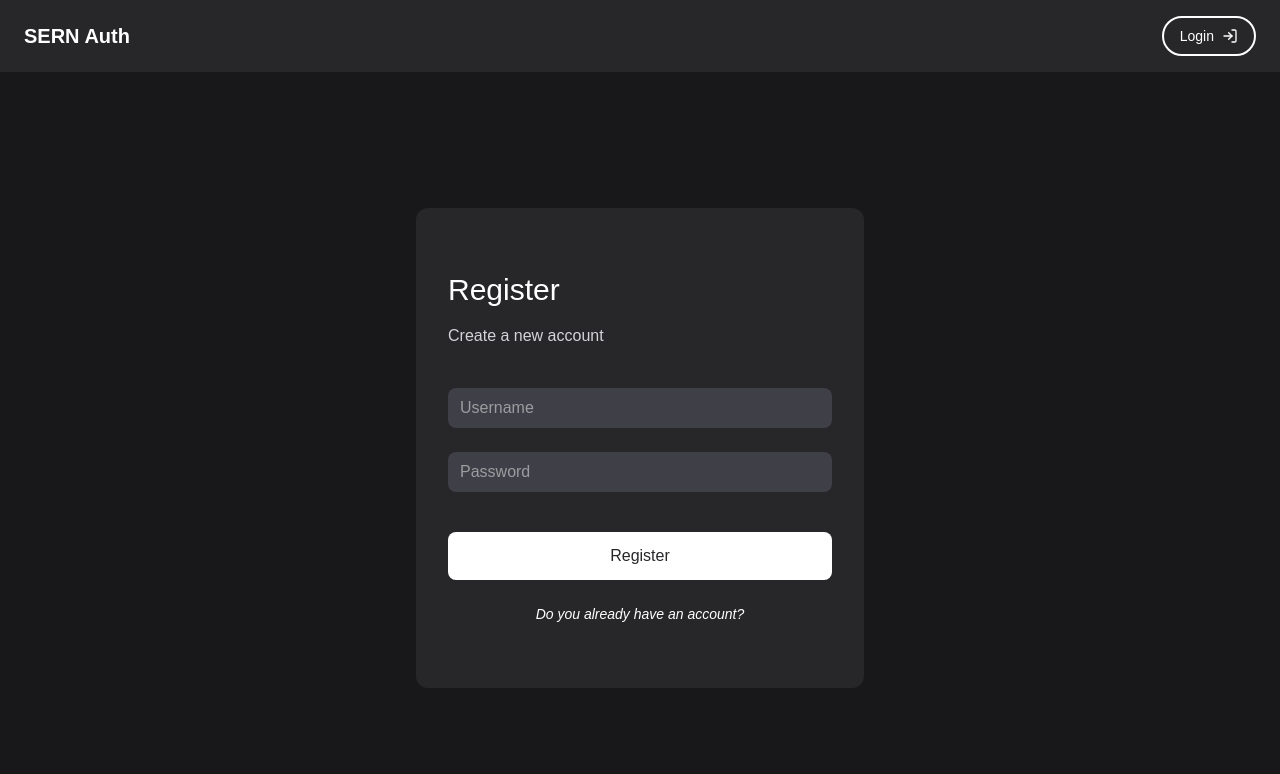
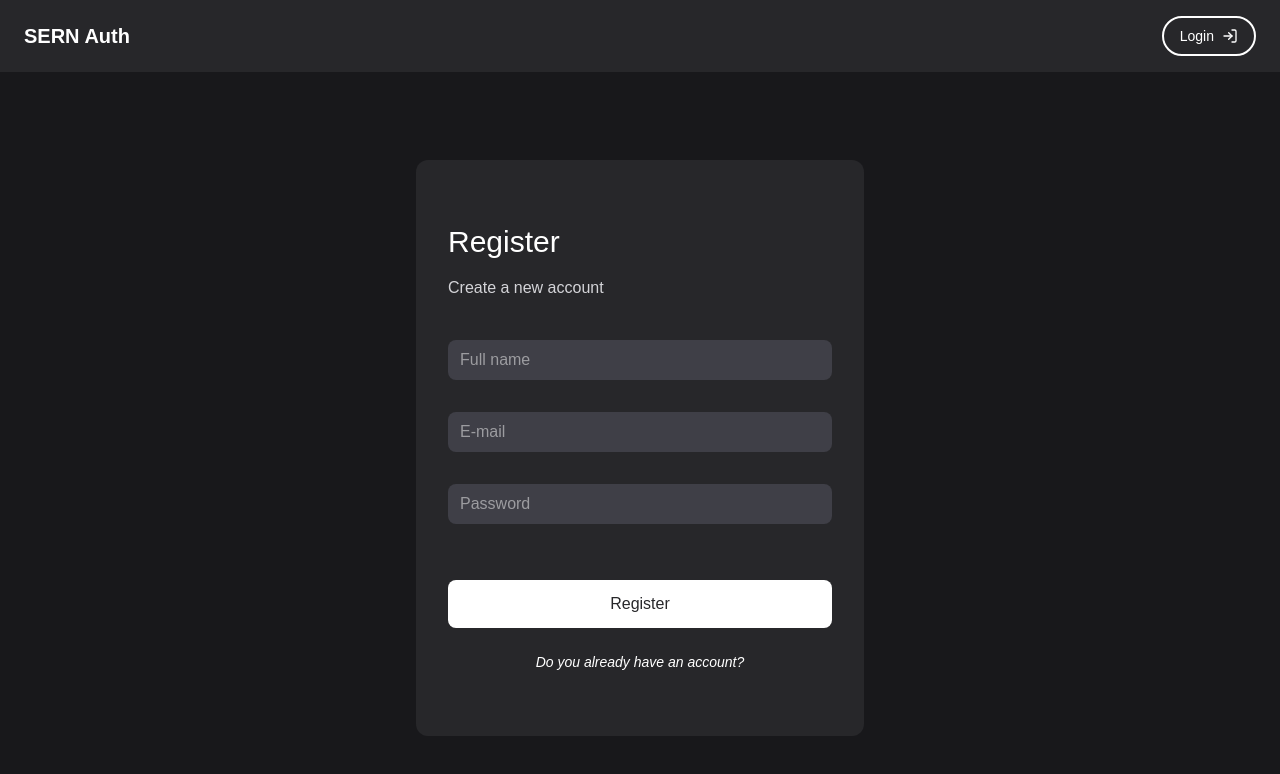
Before and after one commit to Nizvan018/sern_auth, a React (Vite) app in the folder packages/client/: page /register in a window 1280 px wide. Shown: the top 774 px of the page. Built offline with nearby package versions, Linux system fonts and the light colour scheme.

Commit message:
Feat(client): Add CustomInput component and register form validation

```diff
--- /dev/null
+++ b/packages/client/src/components/CustomInput.tsx
@@ -0,0 +1,53 @@
+import { Controller, type Control, type FieldError, type FieldValues, type Path } from "react-hook-form";
+
+/** Component props */
+interface Props<T extends FieldValues, F extends FieldValues> {
+    name: Path<T>;
+    placeholder: string;
+    control: Control<T, unknown, F>;
+    type?: React.HTMLInputTypeAttribute;
+    maxLength?: number;
+    disabled?: boolean;
+    error?: FieldError;
+    className?: string;
+}
+
+/**
+ * Custom input with Controller
+ *
+ * @param {Props} props - Component props
+ * @returns JSX.Element
+ */
+export default function CustomInput<T extends FieldValues, F extends FieldValues>({
+    name,
+    control,
+    placeholder,
+    type = "text",
+    maxLength,
+    disabled,
+    error,
+    className
+}: Props<T, F>) {
+    return (
+        <Controller
+            name={name}
+            control={control}
+            render={({ field }) => (
+                <div className={`${className} flex flex-col gap-1`}>
+                    <input
+                        id={name}
+                        {...field}
+                        type={type}
+                        placeholder={placeholder}
+                        maxLength={maxLength}
+                        disabled={disabled}
+                        className="w-full text-zinc-50 py-2 px-3 rounded-lg bg-zinc-700 outline-none focus:shadow-sm"
+                    />
+                    <span className="h-3 text-xs text-rose-500">
+                        {error ? error.message : ""}
+                    </span>
+                </div>
+            )}
+        />
+    )
+}
--- a/packages/client/src/pages/auth/register.tsx
+++ b/packages/client/src/pages/auth/register.tsx
@@ -1,6 +1,29 @@
+import { zodResolver } from "@hookform/resolvers/zod";
+import { useForm } from "react-hook-form";
 import { Link } from "react-router-dom";
+import CustomInput from "../../components/CustomInput";
+import { registerFormSchema } from "../../schemas/registerForm.schema";
 
+/**
+ * Page for user registration
+ *
+ * @returns JSX.Element
+ */
 export default function Register() {
+    const { control, handleSubmit, formState: { errors } } = useForm({
+        resolver: zodResolver(registerFormSchema),
+        defaultValues: {
+            name: "",
+            email: "",
+            password: ""
+        }
+    });
+
+    // Send data to create user
+    const submit = handleSubmit(data => {
+        console.log(data);
+    });
+
     return (
         <main className="flex justify-center items-center w-full h-[calc(100vh-96px)] mt-24 px-6">
             <div className="flex flex-col gap-6 py-16 px-8 rounded-xl bg-zinc-800">
@@ -9,21 +32,35 @@ export default function Register() {
                     <span className="text-zinc-300">Create a new account</span>
                 </div>
 
-                <form className="flex flex-col gap-6 my-4">
-                    <input
-                        type="text"
-                        placeholder="Username"
-                        className="w-96 text-zinc-50 py-2 px-3 rounded-lg bg-zinc-700 outline-none focus:shadow-sm"
+                <form className="flex flex-col gap-4 my-4">
+                    <CustomInput
+                        control={control}
+                        name="name"
+                        placeholder="Full name"
+                        className="w-96"
+                        error={errors.name}
                     />
 
-                    <input
+                    <CustomInput
+                        control={control}
+                        name="email"
+                        placeholder="E-mail"
+                        className="w-96"
+                        error={errors.email}
+                    />
+
+                    <CustomInput
+                        control={control}
+                        name="password"
                         type="password"
                         placeholder="Password"
-                        className="w-96 text-zinc-50 py-2 px-3 rounded-lg bg-zinc-700 outline-none focus:shadow-sm"
+                        className="w-96"
+                        error={errors.password}
                     />
                 </form>
 
                 <button
+                    onClick={submit}
                     className="w-full text-zinc-800 font-medium py-3 px-4 rounded-lg bg-white cursor-pointer transition hover:bg-zinc-100"
                 >
                     Register
--- /dev/null
+++ b/packages/client/src/schemas/registerForm.schema.ts
@@ -0,0 +1,16 @@
+import * as z from "zod";
+
+export const registerFormSchema = z.object({
+    name: z.string()
+        .min(1, "The name is required")
+        .min(3, "The name is too short")
+        .max(50, "The name is too long"),
+    email: z.email()
+        .min(1, "The email is required"),
+    password: z.string()
+        .min(1, "The password is required")
+        .min(8, "At least 8 characters")
+        .max(50, "The password is too long")
+});
+
+export type RegisterForm = z.infer<typeof registerFormSchema>;
```
